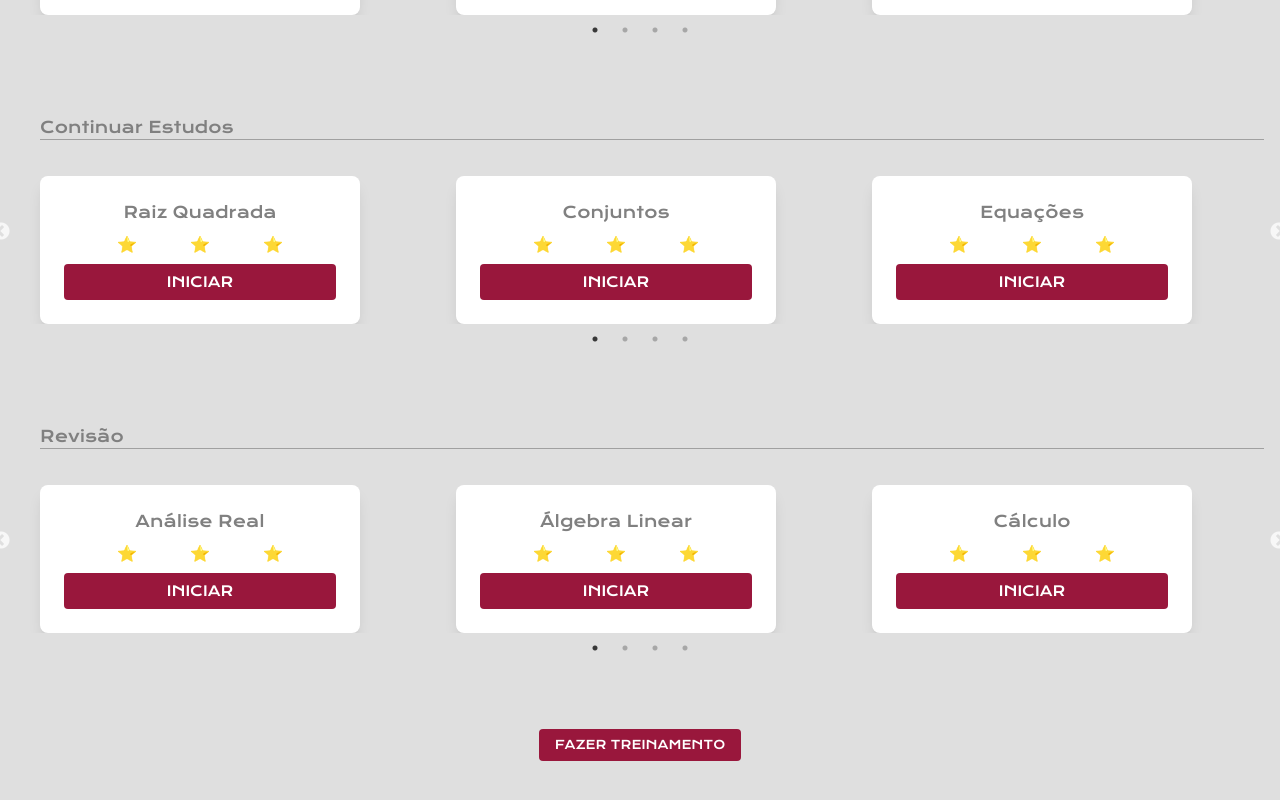
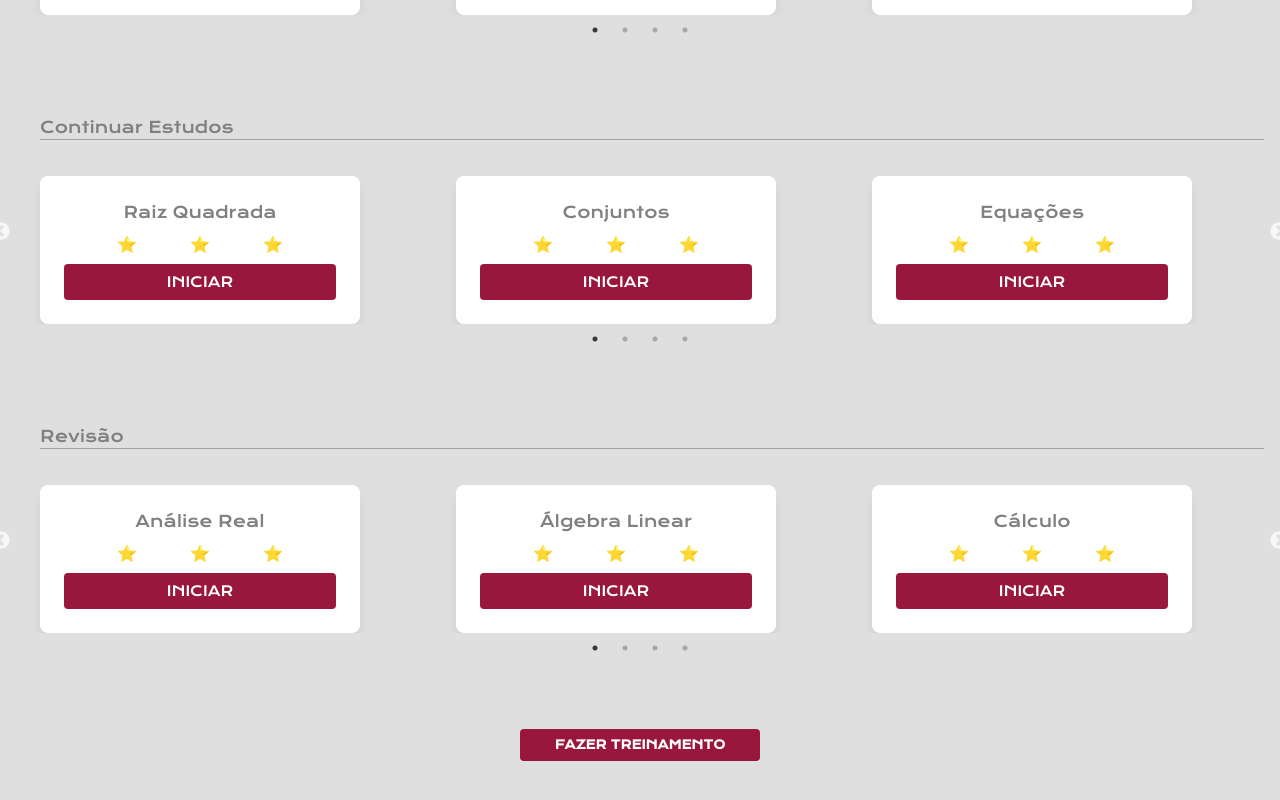
Before and after one commit to yannidilly/mathmania, a Next.js app in the folder app/: page /subjects in a window 1280 px wide. Shown: the part 342-1142 px from the top of the page. Built offline with nearby package versions, Linux system fonts and the light colour scheme; no server answers.

Commit message:
refactor: atualiza estilos e margens do componente Button

```diff
--- a/app/src/app/button/page.jsx
+++ b/app/src/app/button/page.jsx
@@ -4,7 +4,7 @@ const Button = ({title}) => {
   return (
     <div className="mt-16 flex justify-center">
       <button
-        className="uppercase bg-custom-red text-white py-2 px-4 rounded text-xs mb-24">
+        className="uppercase bg-custom-red text-white py-2 px-4 rounded text-xs font-bold mb-24 w-60">
           {title}
         </button>
     </div>
```
